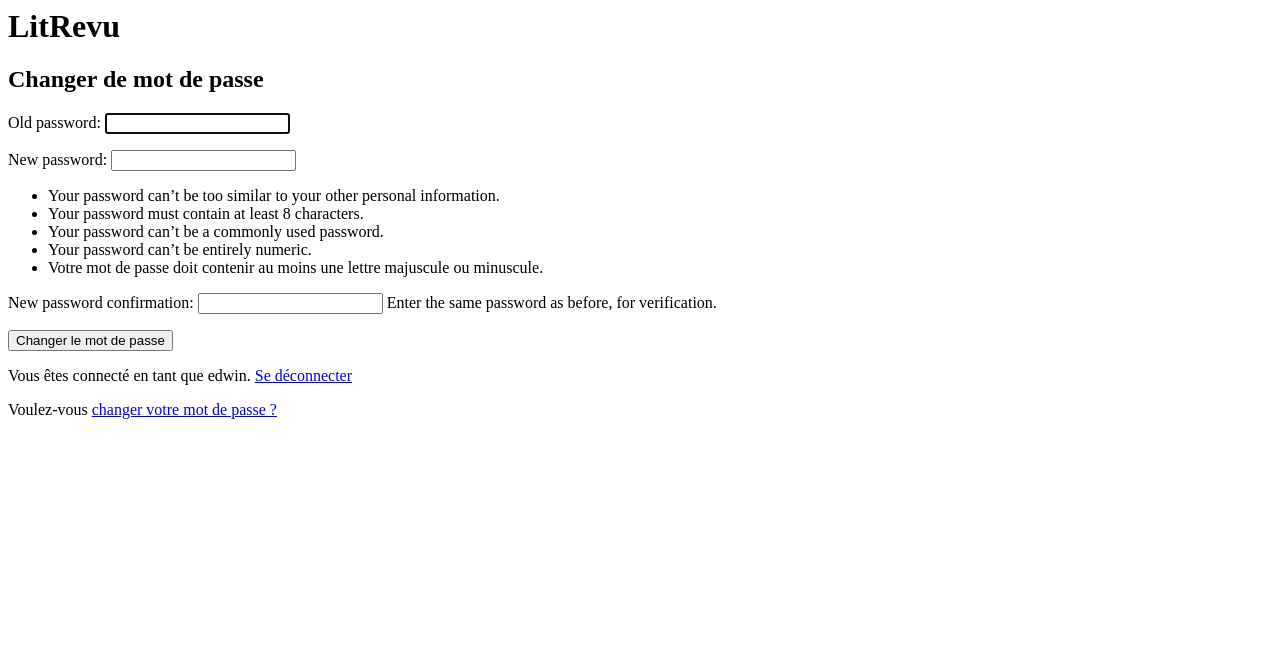
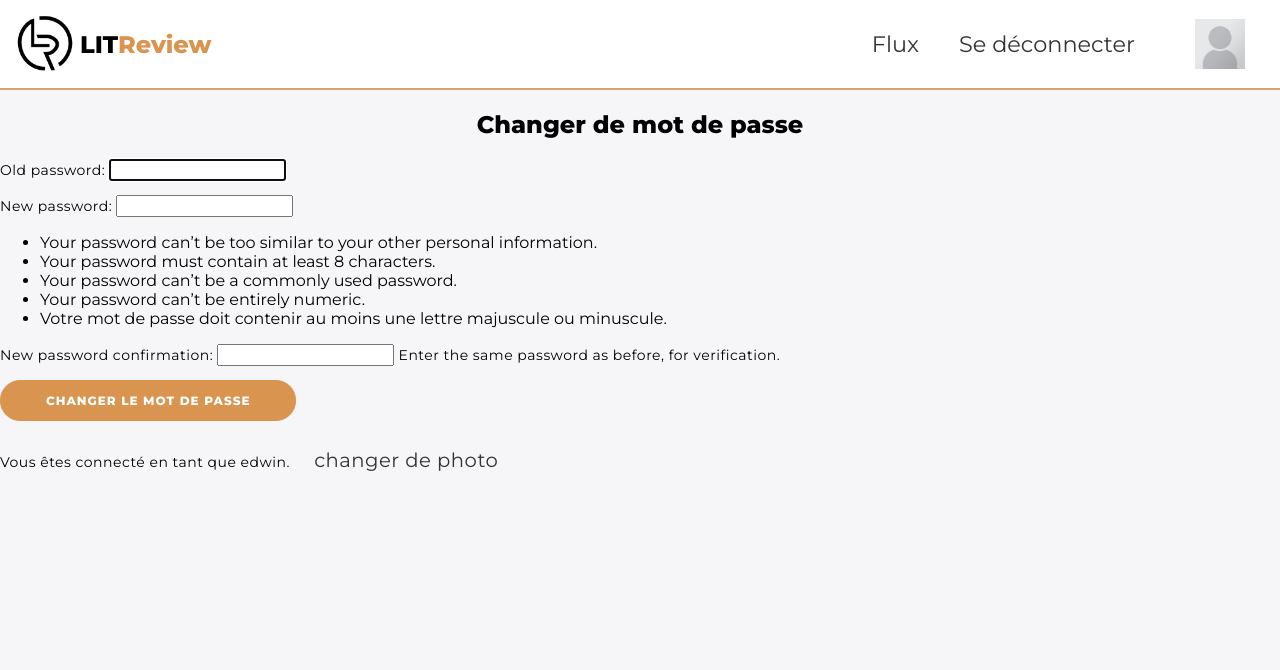
Before and after one commit to Praline350/OC_P7_Blog_django, a Django app: page /change_password/ in a window 1280 px wide. Shown: the top 670 px of the page. Before the commit the page ends 419 px from the top, so only its background shows below. Run offline with Django 5.2, Linux system fonts and the light colour scheme; a user stored in the database is signed in.

Commit message:
Base html

```diff
--- a/litrevu/templates/base.html
+++ b/litrevu/templates/base.html
@@ -1,9 +1,42 @@
-<html>
+{% load static %}
+
+<!DOCTYPE html>
+<html lang="en">
     <head>
+        <meta charset="UTF-8">
+        <meta name="viewport" content="width=device-width, initial-scale=1.0">
+        <link rel="stylesheet" href="https://fonts.googleapis.com/css?family=Montserrat:400,800&display=swap">
+        <link href="{% static 'css/style.css' %}" rel="stylesheet" />
+        <link href="{% static 'css/login.css' %}" rel="stylesheet" />
+        <link href="{% static 'css/feed.css' %}" rel="stylesheet" />
+        <link href="{% static 'css/forms.css' %}" rel="stylesheet" />
+
+        <script src="{% static 'js/login.js' %}" defer></script>
         <title>LitRevu</title>
     </head>
     <body>
-        <h1>LitRevu</h1>
+        {% if user.is_authenticated %}
+        <nav class="navbar">
+            <div class="nav-left">
+                <img class="logo" src="{% static 'images/logo_without_title.png' %}">
+                <h1>LIT<span>Review</span></h1>
+            </div>
+            <div class="nav-right">
+                <a class="fancy-link" href="{% url 'home' %}">Flux</a>
+                <!-- Lien pour liste user-->
+                <!-- lien pour profile + photo profile-->
+                <a class="fancy-link" href="{% url 'logout' %}">Se déconnecter</a>
+                {% if user.profile_photo %}
+                    <img id="avatar" src="{{ user.profile_photo.url }}">
+                {% else %}
+                    <img id="avatar" src="{% static 'images/default_profile.png' %}">
+                {% endif %}
+
+            </div>
+        </nav>
+
+        {% endif %}
+
         {% if messages %}
             <ul>
                 {% for message in messages %}
@@ -11,11 +44,13 @@
                 {% endfor %}
             </ul>
         {% endif %}
+
         {% block content %}{% endblock content %}
 
         {% if user.is_authenticated %}
-            <p>Vous êtes connecté en tant que {{ request.user }}. <a href="{% url 'logout' %}">Se déconnecter</a></p>
-            <p>Voulez-vous <a href="{% url 'password_change' %}">changer votre mot de passe ?</a></p>
+            <p>Vous êtes connecté en tant que {{ request.user }}.
+            <a class="fancy-link" href="{% url 'upload_profile_photo' %}">changer de photo</a>
         {% endif %}
+
     </body>
 </html>
```
